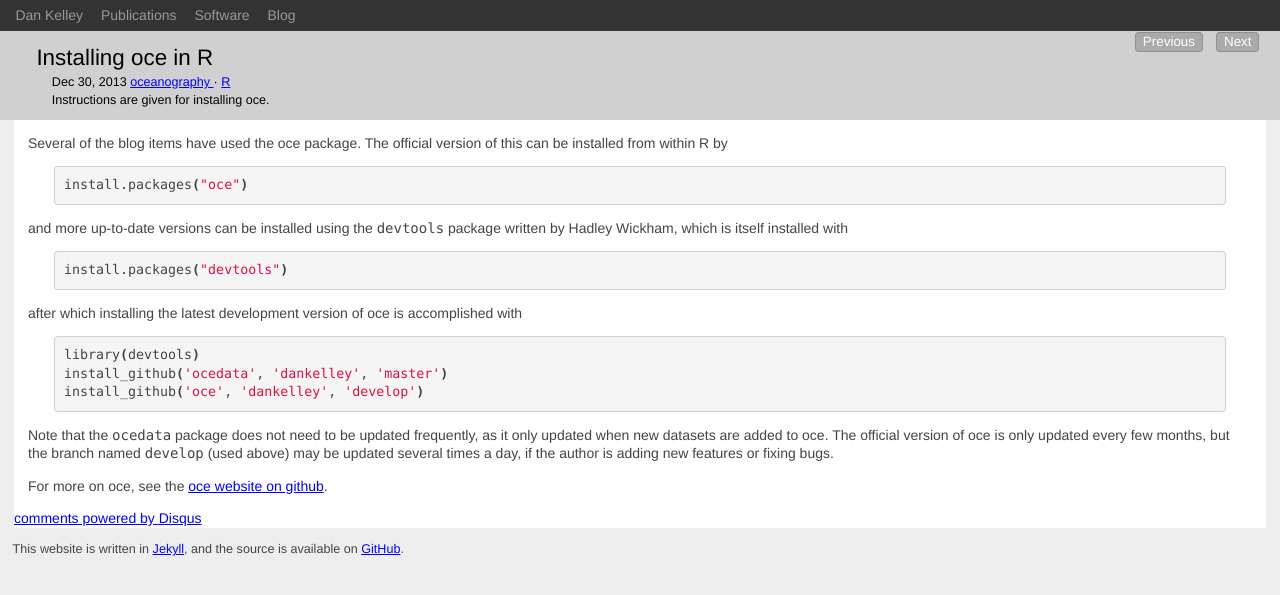
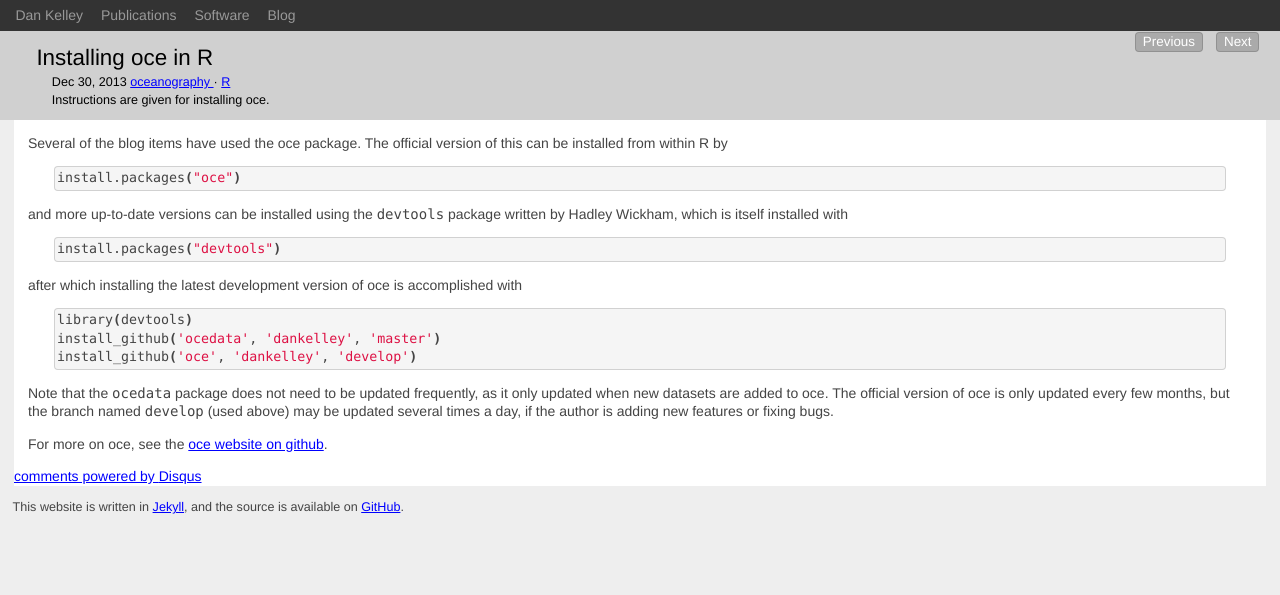
Before and after one commit to dankelley/dankelley.github.io, a Jekyll site: the page built from _posts/2013-12-30-installing-oce.md, in a window 1280 px wide. Shown: the top 595 px of the page. Built offline with Jekyll 4.4.1, drawn with Linux system fonts in a browser that asks for light colours; comment, search, counter and statistics services are not loaded.

Commit message:
linenumbers prettier

```diff
--- a/css/style.css
+++ b/css/style.css
@@ -51,6 +51,19 @@
     font-family: Monaco,"Courier New","DejaVu Sans Mono","Bitstream Vera Sans Mono",monospace;
 }
 
+/* <table class='highlighttable'><tr><td class='linenos'><div class='linenodiv'><pre><code class='r'> */
+
+table.highlighttable tr td.linenos div.linenodiv pre code.r {
+    background-color: white;
+}
+table.highlighttable tr td.linenos div.linenodiv pre {
+    background-color: white;
+    border: none;
+}
+
+code.r {
+    color:brown;
+}
 
 pre {
     /*
@@ -58,8 +71,8 @@
     margin-bottom: 0.2em;
     margin-left: 1em;
     */
-    padding: 9px;
-    margin: 0 0 9px;
+    padding: 2px;
+    margin: 0 0 2px;
     font-family: Monaco,"Courier New","DejaVu Sans Mono","Bitstream Vera Sans Mono",monospace;
     background-color: #F5F5F5;
     font-weight: 400;
```
Also changed, not shown: 1 other file.
